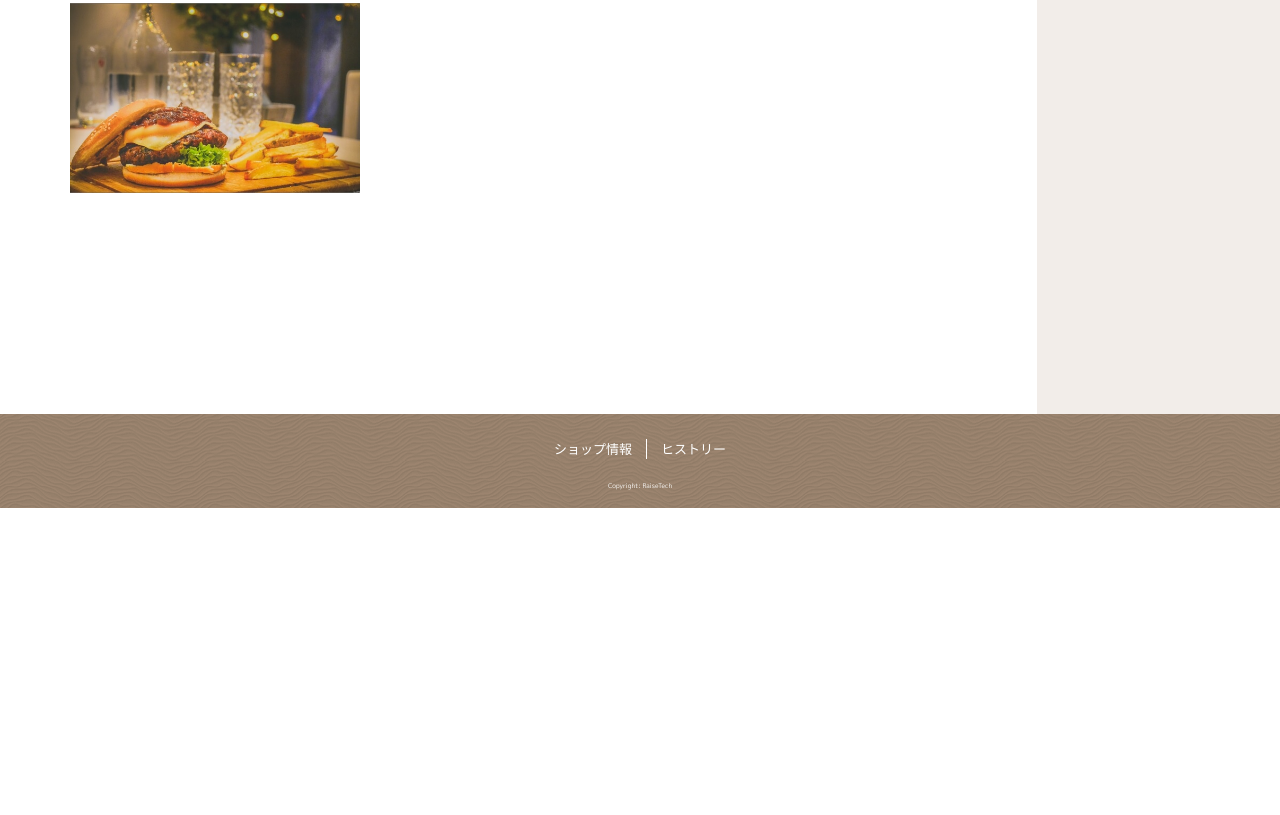
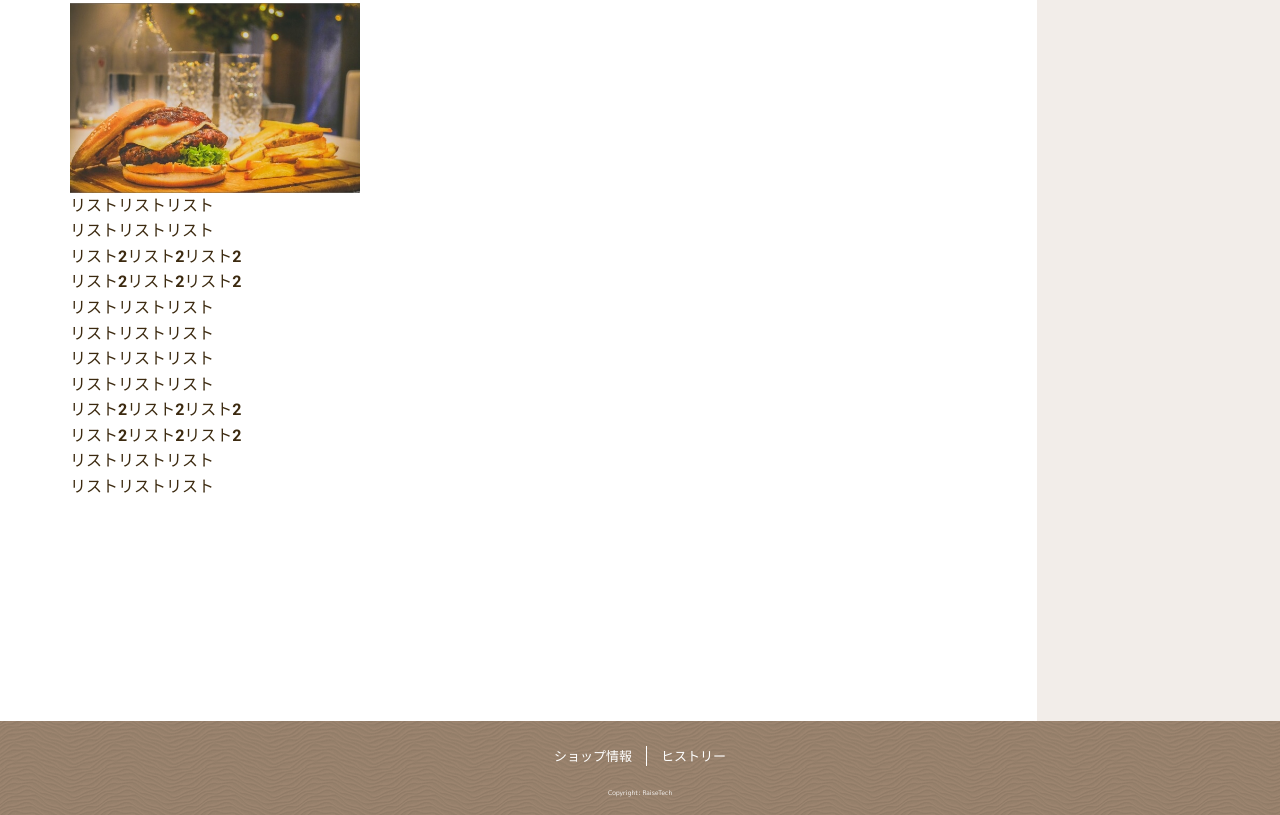
Before and after one commit to yuupiyo/hamburger-site, a plain HTML site: page single.html in a window 1280 px wide. Shown: the part 3241-4056 px from the top of the page. Before the commit the page ends 3749 px from the top, so only its background shows below. Drawn offline with nearby package versions, Linux system fonts and the light colour scheme; some packages are replaced by stand-ins of ours.

Commit message:
list部分のマークアップ

```diff
--- a/single.html
+++ b/single.html
@@ -95,6 +95,36 @@
           <img src="./images/img-cheeseburger.jpg" alt="パネル状のハンバーガー画像" class="c-image__tile">
           <img src="./images/img-cheeseburger.jpg" alt="パネル状のハンバーガー画像" class="c-image__tile">
         </div>
+
+        <!-- リストの部分 -->
+        <section class="p-list__order">
+          <ol class="c-list-item c-list-item__first c-text__font01 c-text-color__third">
+            <li>リストリストリスト</li>
+            <li>リストリストリスト</li>
+          </ol>
+          <ol class="c-list-item c-list-item__second c-text__font01 c-text-color__third">
+            <li>リスト2リスト2リスト2</li>
+            <li>リスト2リスト2リスト2</li>
+          </ol>
+          <ol class="c-list-item c-list-item__third c-text__font01 c-text-color__third">
+            <li>リストリストリスト</li>
+            <li>リストリストリスト</li>
+          </ol>
+        </section>
+        <section class="p-list__random">
+          <ul class="c-list-item c-list-item__first c-text__font01 c-text-color__third">
+            <li>リストリストリスト</li>
+            <li>リストリストリスト</li>
+          </ul>
+          <ul class="c-list-item c-list-item__second c-text__font01 c-text-color__third">
+            <li>リスト2リスト2リスト2</li>
+            <li>リスト2リスト2リスト2</li>
+          </ul>
+          <ul class="c-list-item c-list-item__third c-text__font01 c-text-color__third">
+            <li>リストリストリスト</li>
+            <li>リストリストリスト</li>
+          </ul>
+        </section>
       </div>
     </article>
 
```
